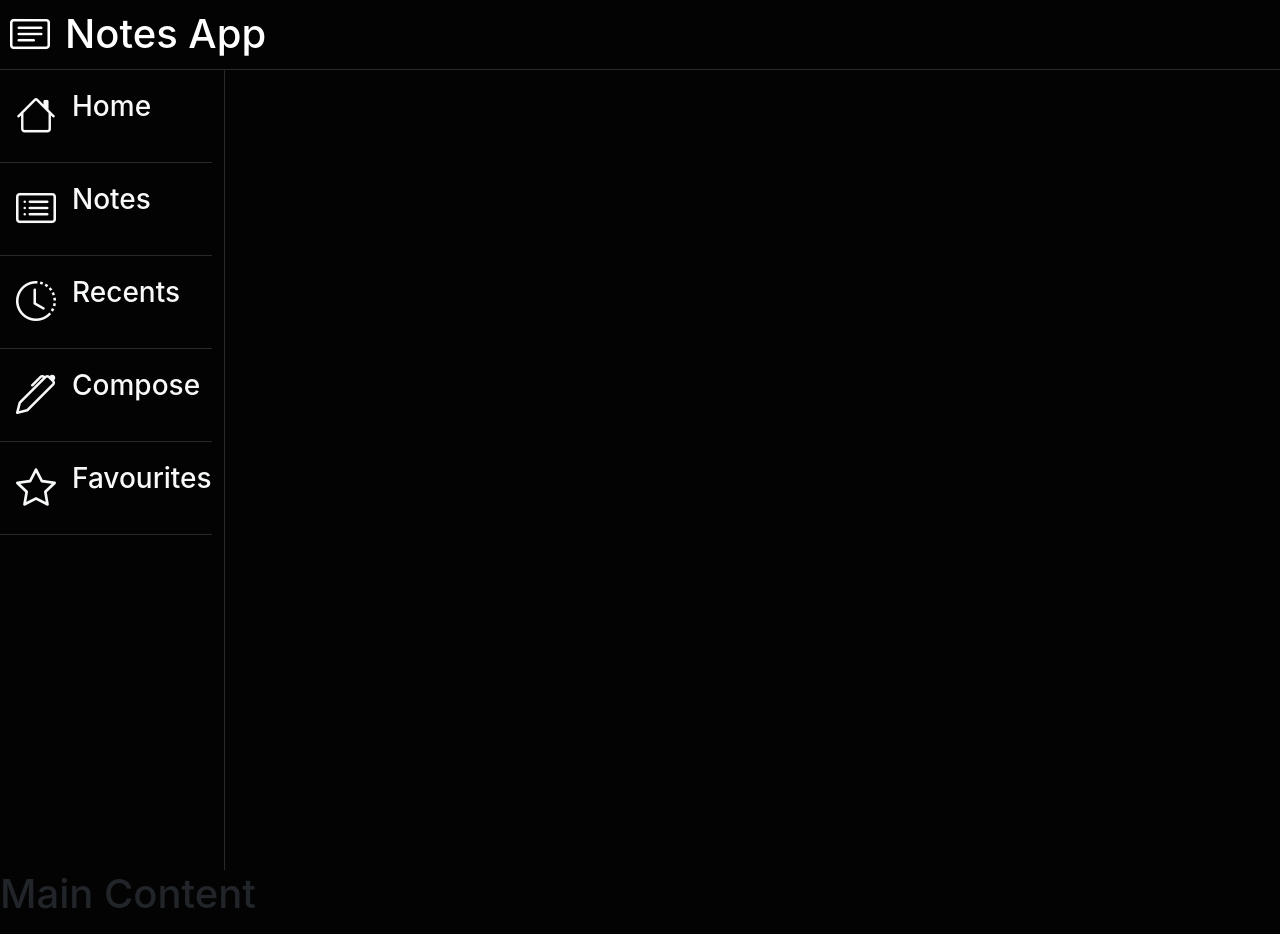
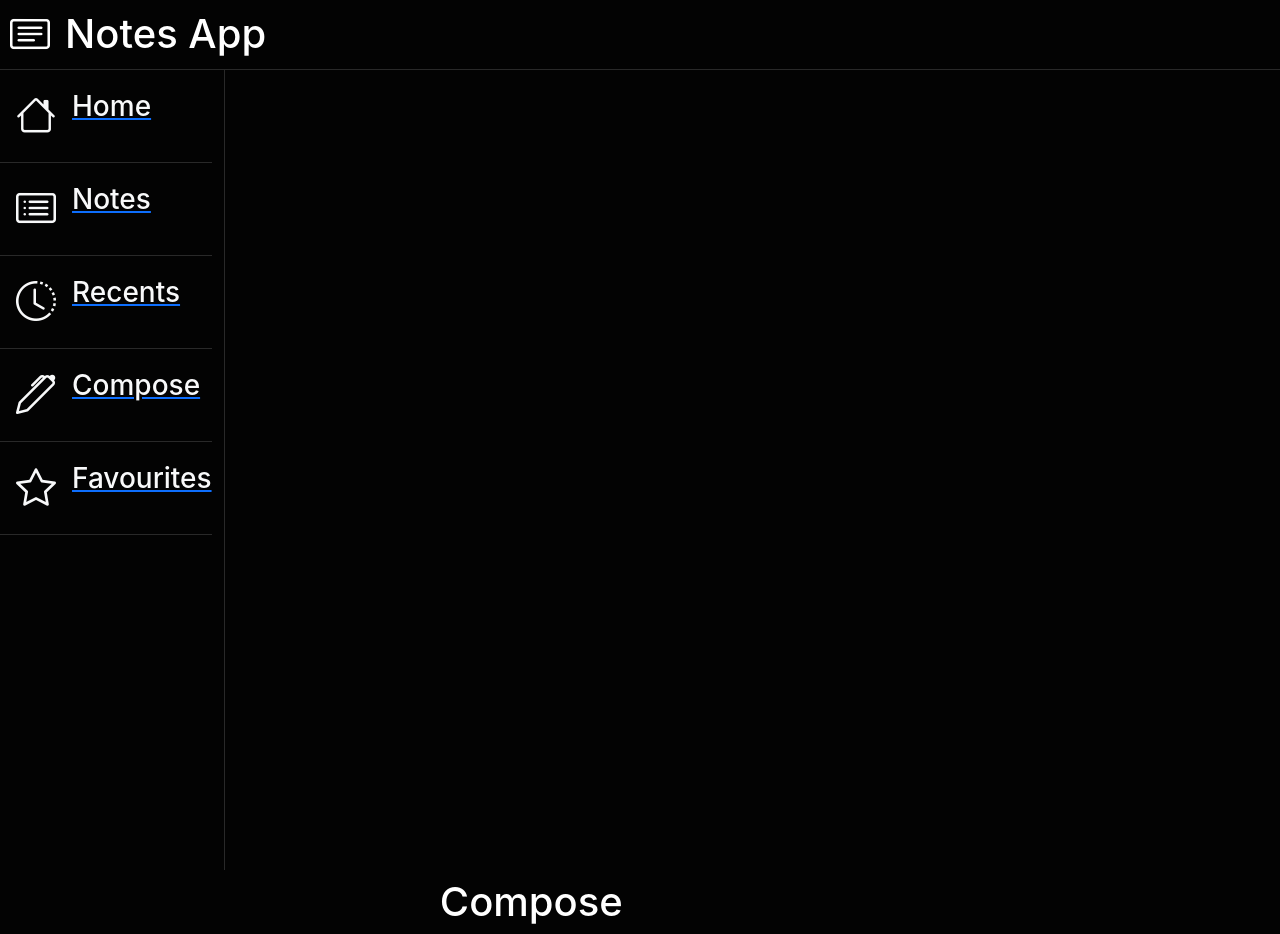
Before and after one commit to kiprudroid/React-Notes, a React (Create React App) app: page /compose in a window 1280 px wide. Built offline with nearby package versions, Linux system fonts and the light colour scheme.

Commit message:
React Router Added

```diff
--- a/package.json
+++ b/package.json
@@ -34,5 +34,8 @@
       "last 1 firefox version",
       "last 1 safari version"
     ]
+  },
+  "devDependencies": {
+    "react-router-dom": "^6.26.1"
   }
 }
--- /dev/null
+++ b/src/Layout.js
@@ -0,0 +1,45 @@
+import { Outlet, Link } from "react-router-dom";
+import SideBarElement from "./sidebar";
+import NavBar from "./navbar";
+
+const Layout = () => {
+
+    return(
+        <>
+    <NavBar />
+
+    <div class ="row">
+    <div className="col-sm-2" style={{
+            height : "100vh",
+            width : "auto",
+            borderRight : "1px solid rgb(41,41,41)"
+        }}>
+            <Link to="/">
+                <SideBarElement title = "Home" icon = "bi bi-house"/>
+            </Link>
+
+            <Link to="notes">
+                <SideBarElement title = "Notes" icon = "bi bi-card-list" />
+            </Link>
+
+            <Link to="recents">
+                <SideBarElement title = "Recents" icon = "bi bi-clock-history" />
+            </Link>
+
+            <Link to="compose">
+                <SideBarElement title = "Compose" icon = "bi bi-pen" />
+            </Link>
+
+            <Link to="favourites">
+                <SideBarElement title = "Favourites" icon = "bi bi-star" />
+            </Link>
+
+        </div>
+    <Outlet/>
+
+    </div>
+</>
+    )
+}
+
+export default Layout
--- a/src/index.js
+++ b/src/index.js
@@ -2,22 +2,27 @@ import React from 'react';
 import ReactDOM from 'react-dom/client';
 import './index.css';
 import reportWebVitals from './reportWebVitals';
-import NavBar from './navbar';
-import SideBar from './sidebar';
-import MainContent from './mainContent';
-
+import { BrowserRouter, Routes, Route } from "react-router-dom";
+import Layout from './Layout.js'
+import NoPage from './nopage.js';
+import MainContent from './mainContent.js';
 
 const root = ReactDOM.createRoot(document.getElementById('root'));
 root.render(
     <>
-    <NavBar />
+    <BrowserRouter>
+      <Routes>
+        <Route path="/" element={<Layout />}>
+          <Route index element={<MainContent page = "Index" />} />
+          <Route path="notes" element={<MainContent page = "Notes" />} />
+          <Route path="recents" element={<MainContent page = "Recents" />} />
+          <Route path="compose" element={<MainContent page = "Compose" />} />
+          <Route path="favourites" element={<MainContent page = "Favourites" />} />
 
-    <div class ="row">
-    <SideBar />
-    <MainContent />
-
-    </div>
-
+          <Route path="*" element={<NoPage />} />
+        </Route>
+      </Routes>
+    </BrowserRouter>
     </>
 
 );
--- a/src/mainContent.js
+++ b/src/mainContent.js
@@ -1,12 +1,12 @@
 import React from "react";
 
-export default function MainContent() {
+export default function MainContent(props) {
 
     return (
-        <div class="col-lg-10 col-md-10 col-sm-10">
+        <div className="col-lg-10 col-md-10 col-sm-10">
 
-            <h1>
-                Main Content
+            <h1 className="text-center text-white mt-2">
+               {props.page}
             </h1>
 
         </div>
--- /dev/null
+++ b/src/nopage.js
@@ -0,0 +1,13 @@
+import React from "react";
+
+export default function NoPage(){
+
+return(
+    <div className="col-lg-10 col-md-10 col-sm-10">
+    <h1 className="text-center text-white">
+        404 Not Found
+    </h1>
+    </div>
+)
+
+}
--- a/src/sidebar.js
+++ b/src/sidebar.js
@@ -1,6 +1,6 @@
 import React from "react";
 
-function SideBarElement(props){
+export default function SideBarElement(props){
 
     return (
 
@@ -25,25 +25,3 @@ function SideBarElement(props){
         </div>
     )
 }
-
-export default function SideBar(){
-
-
-    return(
-        <div className="col-sm-2" style={{
-            height : "100vh",
-            width : "auto",
-            borderRight : "1px solid rgb(41,41,41)"
-        }}>
-           <SideBarElement title = "Home" icon = "bi bi-house"/>
-           <SideBarElement title = "Notes" icon = "bi bi-card-list" />
-           <SideBarElement title = "Recents" icon = "bi bi-clock-history" />
-           <SideBarElement title = "Compose" icon = "bi bi-pen" />
-           <SideBarElement title = "Favourites" icon = "bi bi-star" />
-
-
-
-
-        </div>
-    )
-}
```
Also changed, not shown: src/home.js (added, +14 -0 lines), 1 other file (tests, documents, lock files or other folders).
